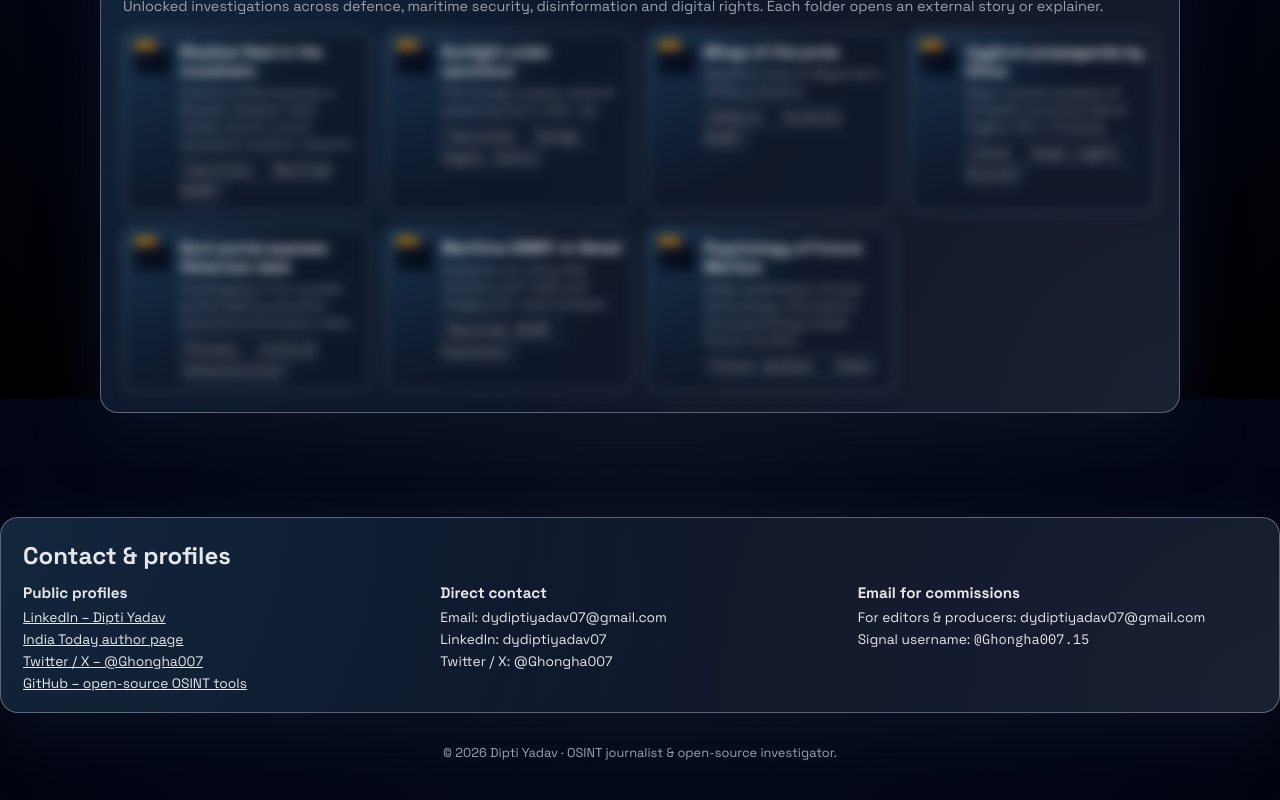
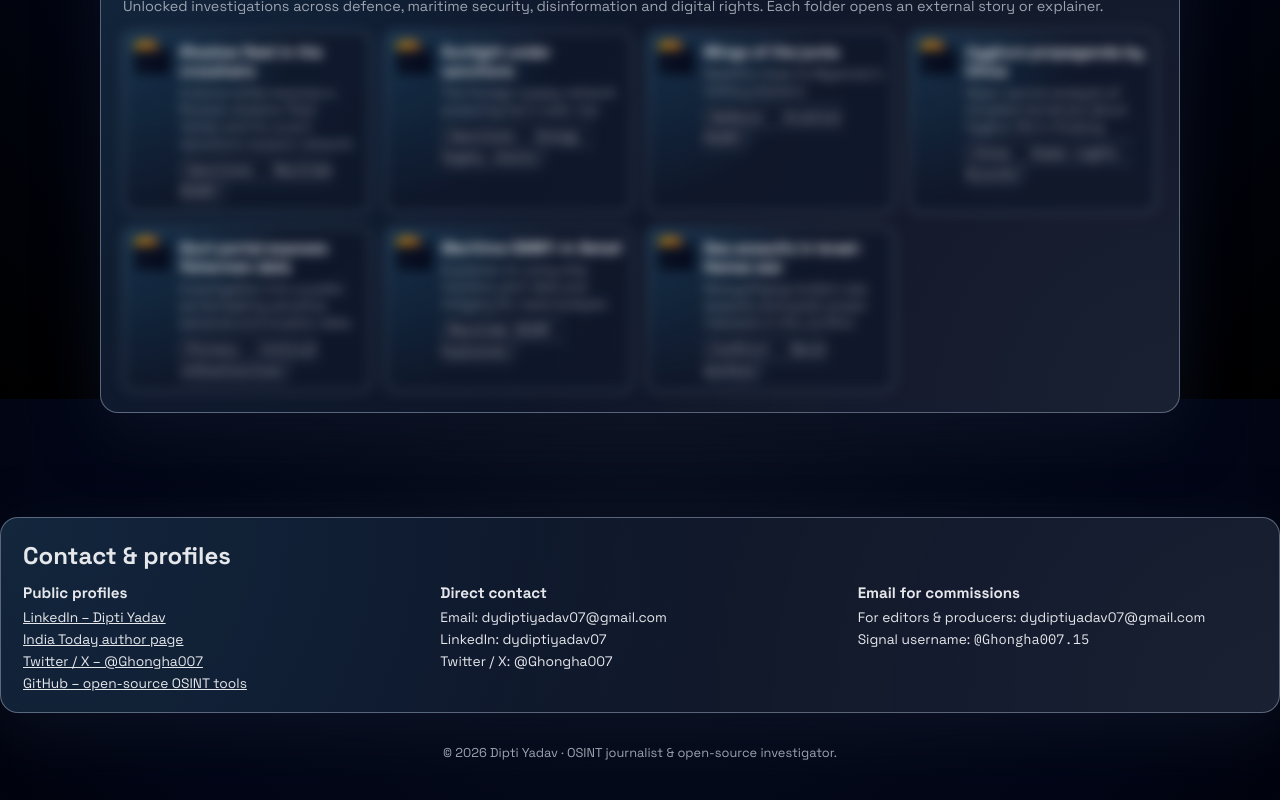
Before and after one commit to Ghongha007/Ghongha007.github.io, a plain HTML site: page index.html in a window 1280 px wide. Shown: the part 2801-3601 px from the top of the page. Drawn offline with Linux system fonts and the light colour scheme.

Commit message:
Portfolio: swap the Future Warfare video for the sea assaults article
Co-Authored-By: Claude Fable 5.2 <noreply@anthropic.com>

```diff
--- a/index.html
+++ b/index.html
@@ -291,15 +291,15 @@
           </div>
         </a>
 
-        <a class="folder" href="https://youtu.be/sw4r4gz0DU0?si=G7uRPYkWzm3jPsYv" target="_blank" rel="noopener noreferrer">
+        <a class="folder" href="https://www.indiatoday.in/world/story/sea-assaults-israel-hamas-war-us-russia-china-support-warfare-2457977-2023-11-04" target="_blank" rel="noopener noreferrer">
           <div class="folder-icon">
             <span class="folder-tab"></span>
             <span class="folder-body"></span>
           </div>
           <div class="folder-text">
-            <h3>Psychology of Future Warfare</h3>
-            <p>Video exploration of how technology, information and psychology shape future conflict.</p>
-            <span class="folder-tag">Future warfare · Video</span>
+            <h3>Sea assaults in Israel-Hamas war</h3>
+            <p>Demystifying modern sea assaults and great-power interests in the conflict.</p>
+            <span class="folder-tag">Conflict · Naval warfare</span>
           </div>
         </a>
       </div>
```
